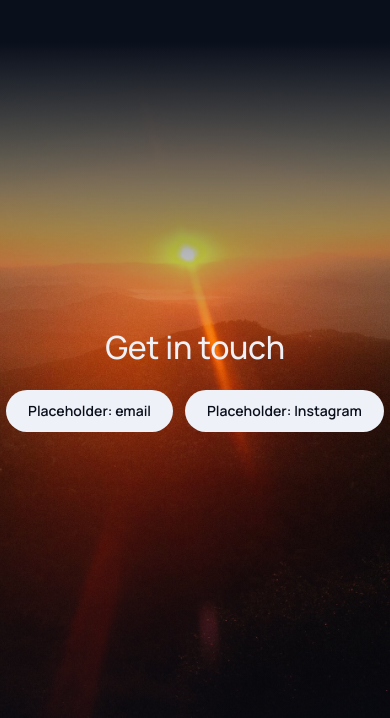
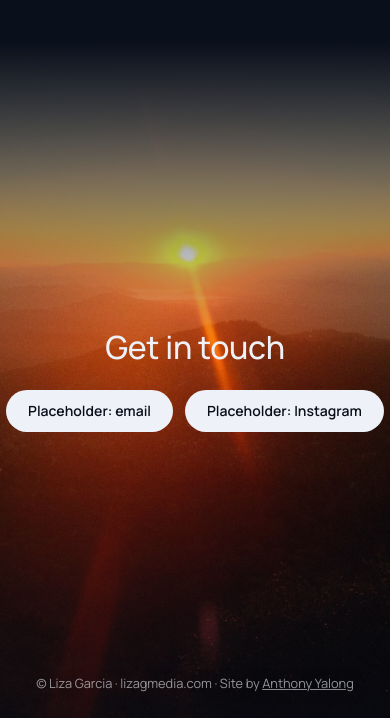
Before and after one commit to yalongwastaken/lizagmedia.com, a plain HTML site: page index.html in a window 390 px wide. Shown: the part 10784-11502 px from the top of the page. Drawn offline with Linux system fonts and the light colour scheme; no server answers.

Commit message:
feat: credit the site's builder in the footer
Adds "© Liza Garcia · lizagmedia.com · Site by Anthony Yalong" to the
bottom of the get-in-touch footer, matching directedbyhao.com, with
the name linking to github.com/yalongwastaken. It carries no year, so
it never goes stale and needs no script to fill in.

```diff
--- a/index.html
+++ b/index.html
@@ -208,6 +208,7 @@
         <li><a class="pill" href="https://www.instagram.com/">Placeholder: Instagram</a></li>
       </ul>
     </div>
+    <p class="site-credit">© Liza Garcia · lizagmedia.com · Site by <a href="https://github.com/yalongwastaken" target="_blank" rel="noopener noreferrer">Anthony Yalong</a></p>
   </footer>
 
   <dialog class="photo-viewer" aria-label="Photos">
--- a/styles.css
+++ b/styles.css
@@ -510,6 +510,17 @@ h2 {
   font-size: clamp(2rem, 5vw, 3.5rem);
 }
 
+.site-credit {
+  position: absolute;
+  right: var(--gutter);
+  bottom: 24px;
+  z-index: 1;
+  margin: 0;
+  font-size: 0.8rem;
+  opacity: 0.6;
+  text-shadow: var(--text-shadow-over-imagery);
+}
+
 .get-in-touch-links {
   display: flex;
   flex-wrap: wrap;
@@ -789,4 +800,9 @@ html:has(.photo-viewer[open]) {
   .about-inner {
     grid-template-columns: minmax(0, 420px);
   }
+
+  .site-credit {
+    left: var(--gutter);
+    text-align: center;
+  }
 }
```
